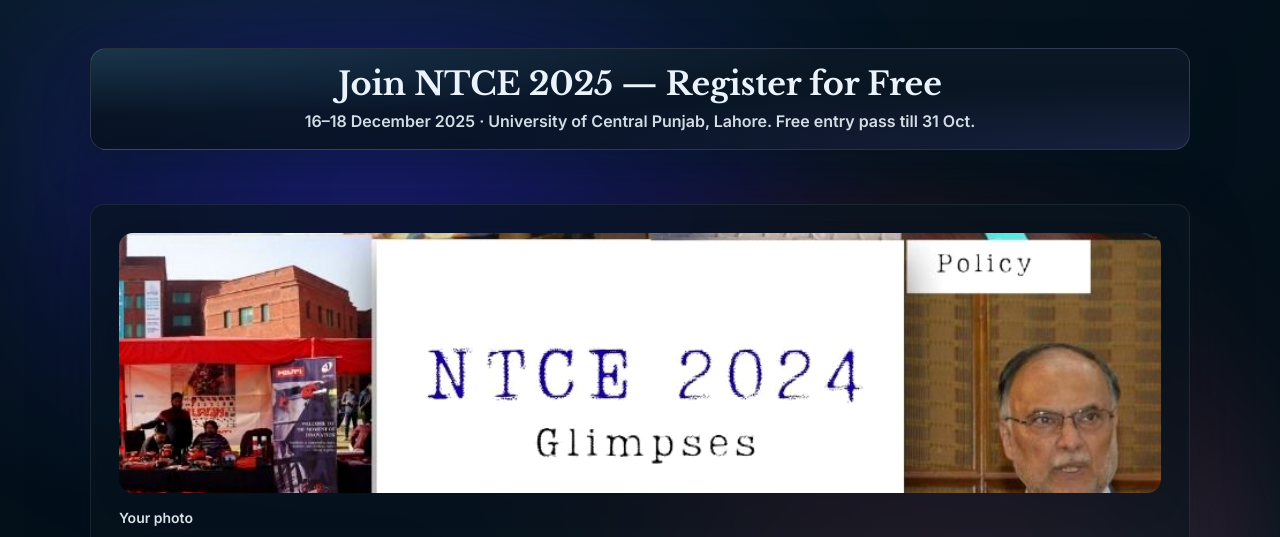
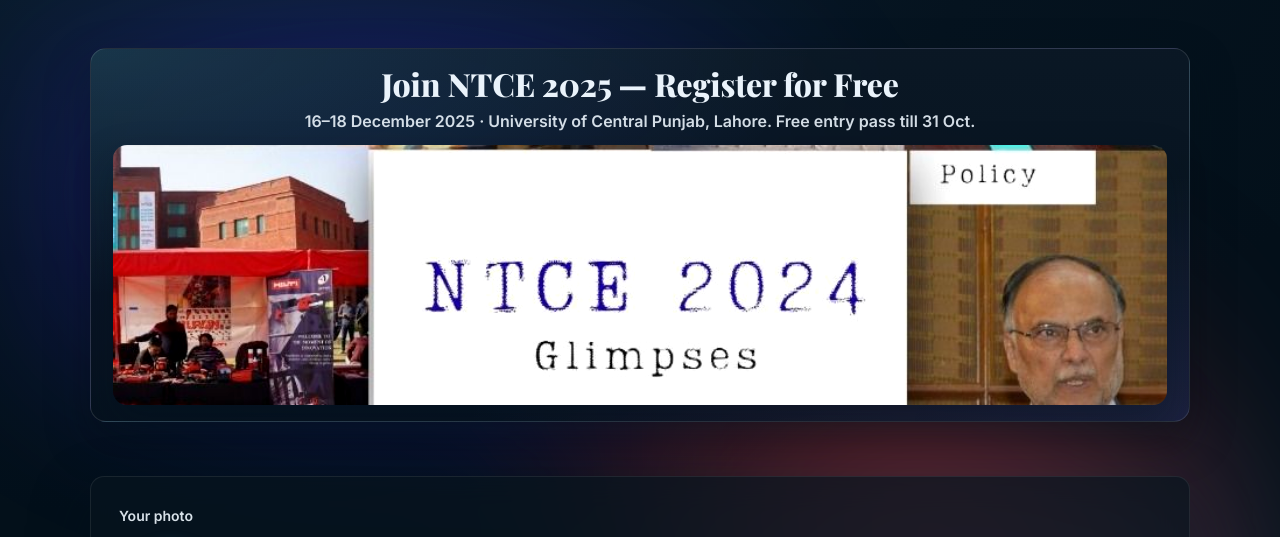
Before and after one commit to AhmadBilal227/Event_Invitation_card, a plain HTML site: page index.html in a window 1280 px wide. Shown: the top 537 px of the page. Drawn offline with nearby package versions, Linux system fonts and the light colour scheme; a script that the page names is missing.

Commit message:
feat(ui): move banner to header; update header fonts; rename LinkedIn label
Banner moved into event header with Playfair Display; label changed to LinkedIn/Website; cache-bust styles v15.

```diff
--- a/index.html
+++ b/index.html
@@ -7,8 +7,8 @@
     <meta name="description" content="Register for Inside the Minds: AI + Design — Past, present and future." />
     <link rel="preconnect" href="https://fonts.googleapis.com">
     <link rel="preconnect" href="https://fonts.gstatic.com" crossorigin>
-    <link href="https://fonts.googleapis.com/css2?family=Inter:wght@400;500;600;700;800&family=Libre+Baskerville:wght@400;700&display=swap" rel="stylesheet">
-    <link rel="stylesheet" href="./styles.css?v=14" />
+    <link href="https://fonts.googleapis.com/css2?family=Inter:wght@400;500;600;700;800&family=Libre+Baskerville:wght@400;700&family=Playfair+Display:wght@700;800&display=swap" rel="stylesheet">
+    <link rel="stylesheet" href="./styles.css?v=15" />
   </head>
   <body class="form-body">
     <div class="aurora-bg" aria-hidden="true">
@@ -22,6 +22,9 @@
         <div class="event-invite-header">
           <h1 id="register-title" class="event-invite-title">Join NTCE 2025 — Register for Free</h1>
           <p class="event-invite-sub">16–18 December 2025 · University of Central Punjab, Lahore. Free entry pass till 31 Oct.</p>
+          <div class="event-hero-banner">
+            <img class="event-hero-img" src="./1757593146163.jpeg" alt="Event collage" />
+          </div>
         </div>
 
         <aside class="register-card" aria-labelledby="register-title">
@@ -32,10 +35,7 @@
 
           <form id="registration-form" novalidate>
             <div class="form-grid">
-              <!-- Landscape banner moved from left poster -->
-              <div class="form-hero-banner">
-                <img class="form-hero-img" src="./1757593146163.jpeg" alt="Event collage" />
-              </div>
+              <!-- Banner moved to header above -->
               <!-- Avatar upload at top -->
               <div class="form-field avatar-field">
                 <label for="avatar" class="avatar-label">Your photo</label>
@@ -71,7 +71,7 @@
 
               <!-- Move LinkedIn below phone -->
               <div class="form-field">
-                <label for="linkedin">LinkedIn URL</label>
+                <label for="linkedin">LinkedIn/Website</label>
                 <input id="linkedin" name="linkedin" type="text" inputmode="text" spellcheck="false" placeholder="Paste any link (optional)" />
                 <p class="error" id="linkedin-error" role="alert"></p>
               </div>
--- a/styles.css
+++ b/styles.css
@@ -79,7 +79,7 @@ body {
 }
 .event-invite-title {
   margin: 0;
-  font-family: "Libre Baskerville", Georgia, serif;
+  font-family: "Playfair Display", "Libre Baskerville", Georgia, serif;
   font-weight: 800;
   letter-spacing: -0.2px;
   font-size: clamp(22px, 3.3vw, 32px);
@@ -90,6 +90,21 @@ body {
   color: rgba(234,243,251,0.9);
   font-weight: 600;
   font-size: clamp(13px, 2.4vw, 16px);
+}
+
+/* Banner image within the invite header */
+.event-hero-banner {
+  margin-top: 12px;
+  border-radius: 14px;
+  overflow: hidden;
+  box-shadow: 0 16px 36px rgba(3,16,26,0.35);
+}
+.event-hero-img {
+  width: 100%;
+  height: clamp(160px, 28vw, 260px);
+  object-fit: cover;
+  display: block;
+  filter: saturate(1.05) contrast(1.05);
 }
 
 /* Removed poster column; image now lives inside form as a banner */
```
